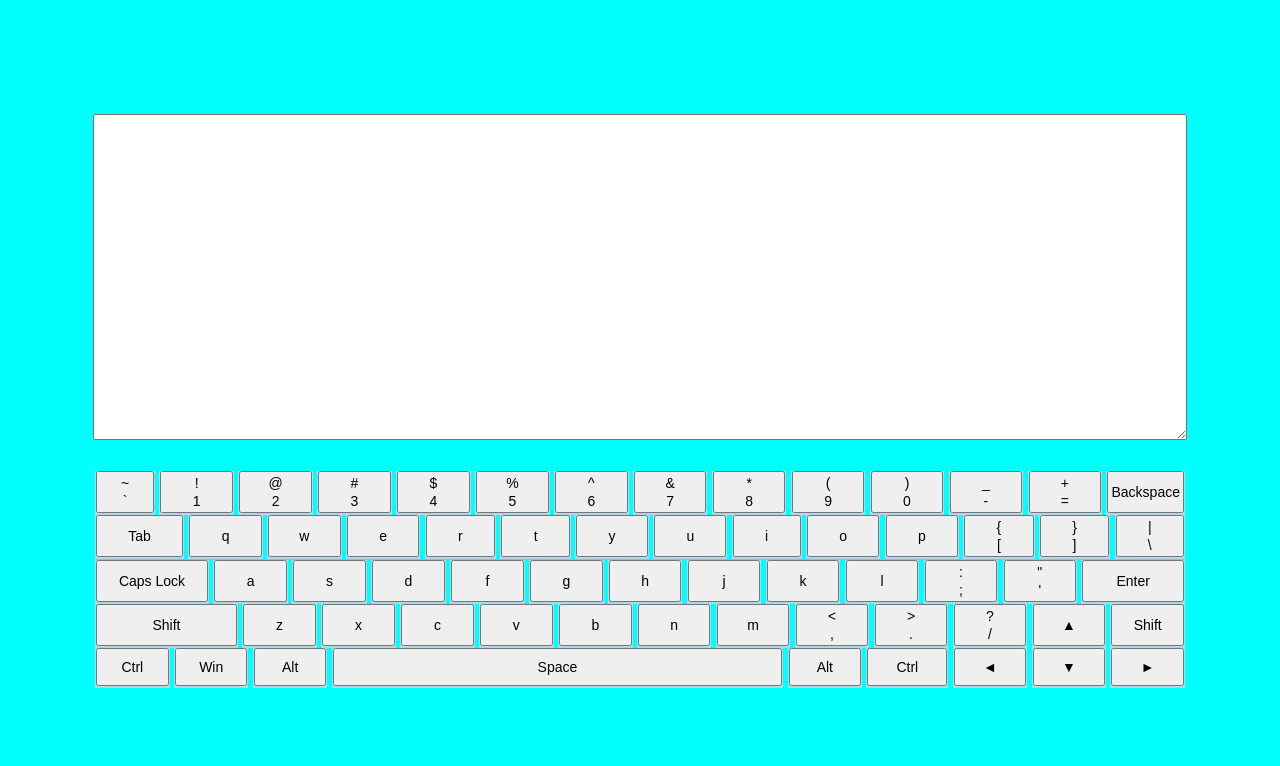
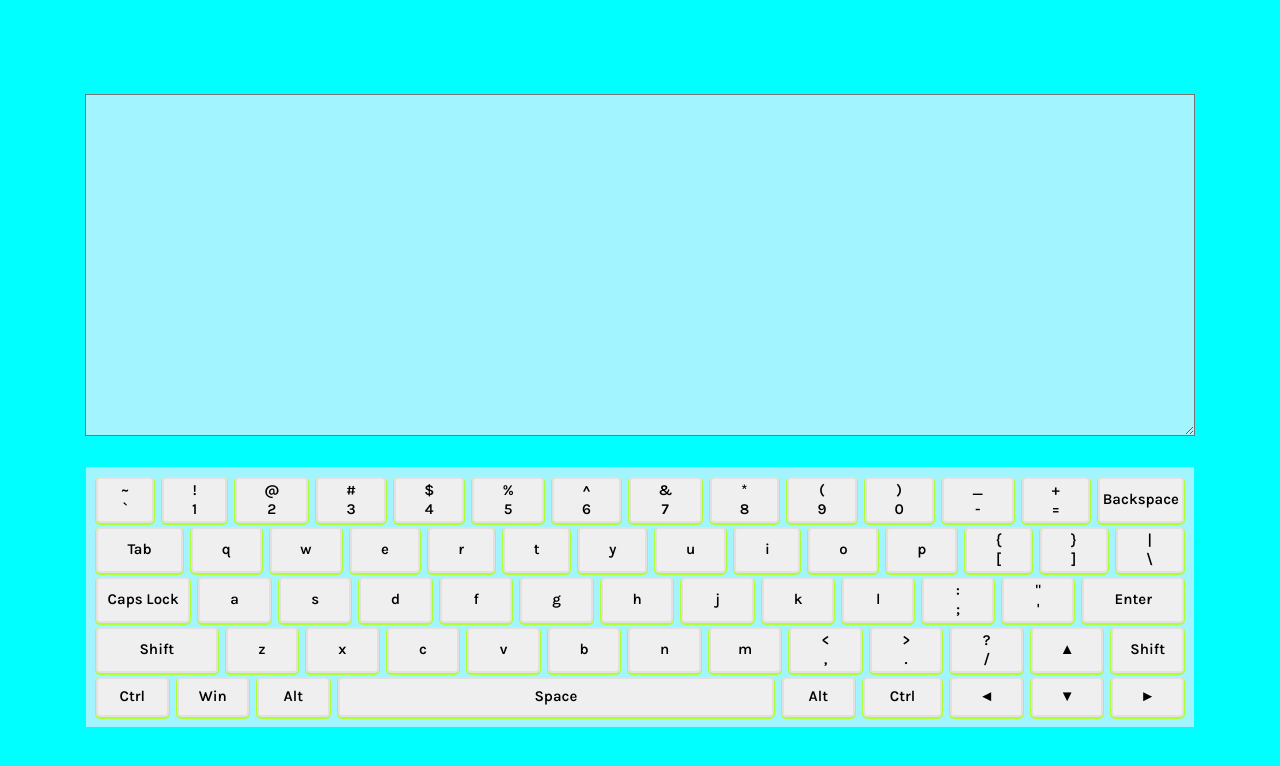
Before and after one commit to GregoryRubies/virtual-keyboard, a plain HTML site: page index.html in a window 1280 px wide. Drawn offline with Linux system fonts and the light colour scheme.

Commit message:
feat: add button push effect

```diff
--- /dev/null
+++ b/styles/sass/abstract/_fonts.scss
@@ -0,0 +1 @@
+@import url('https://fonts.googleapis.com/css2?family=Karla:wght@200;600&display=swap');
--- a/styles/sass/base/_base.scss
+++ b/styles/sass/base/_base.scss
@@ -2,13 +2,22 @@
   background-color: aqua;
   font-size: 10px;
   box-sizing: content-box;
+  font-family: 'Karla', sans-serif;
   .wrapper {
     height: 100vh;
+    padding: 10px;
     gap: 31px;
     display: flex;
     flex-direction: column;
     align-items: center;
     justify-content: center;
+    &>* {
+      padding: 10px;
+      width: 100%;
+      min-width: 380px;
+      max-width: 85vw;
+      background: #f2f0ffab;
+    }
   }
   @media screen and (max-width: 450px) {
     & {
--- a/styles/sass/components/_components.scss
+++ b/styles/sass/components/_components.scss
@@ -1,12 +1,24 @@
 .btn {
+  font-family: 'Karla', sans-serif;
+  border: 2px solid rgb(228, 224, 224);
+  border-radius: 4px;
+  font-weight: 600;
   width: 100%;
-  font-size: 1.4em;
+  font-size: 1.5em;
   display: flex;
   gap: 2px;
-  box-shadow: 0px 1px 0px 1px lightblue;
-  padding: 2px;
+  box-shadow: 0px 1px 0px 1px greenyellow;
+  padding: 3px;
   flex-direction: column;
   align-items: center;
   justify-content: space-around;
   box-sizing: border-box;
+  .btn__text_ext {
+    font-size: 0.9em;
+    font-weight: 200;
+  }
+  &:active {
+    box-shadow: 0px 0px 0px 1px greenyellow;
+    border: 2px solid rgb(207, 210, 213);
+  }
 }
--- a/styles/sass/layouts/_keyboard.scss
+++ b/styles/sass/layouts/_keyboard.scss
@@ -1,13 +1,12 @@
 
 .keyboard {
-  width: 85vw;
   display: flex;
   flex-direction: column;
-  gap: .4rem;
+  gap: 10px;
   .keyboard__row {
     display: grid;
-    gap: .4rem;
-    height: 38px;
+    gap: 8px;
+    height: 40px;
   }
   .keyboard__row_0 {
     grid-template-columns: calc($key-default-widht * .8) repeat(12, $test) 1fr;
--- a/styles/sass/layouts/_screen.scss
+++ b/styles/sass/layouts/_screen.scss
@@ -1,4 +1,7 @@
 .screen {
-  width: 85vw;
   height: 40%;
+  .screen__input{
+    width: calc(100% - 10px);
+    height: calc(100% - 10px);
+  }
 }
--- a/styles/sass/main.scss
+++ b/styles/sass/main.scss
@@ -1,8 +1,9 @@
 @import "../../node_modules/normalize-scss/fork-versions/default/_normalize.scss";
 
+@import "abstract/constants";
+@import "abstract/fonts";
+
 @import "base/base";
-
-@import "abstract/constants";
 
 @import "components/components";
 
```
Also changed, not shown: styles/build/main.css, 1 other file.
